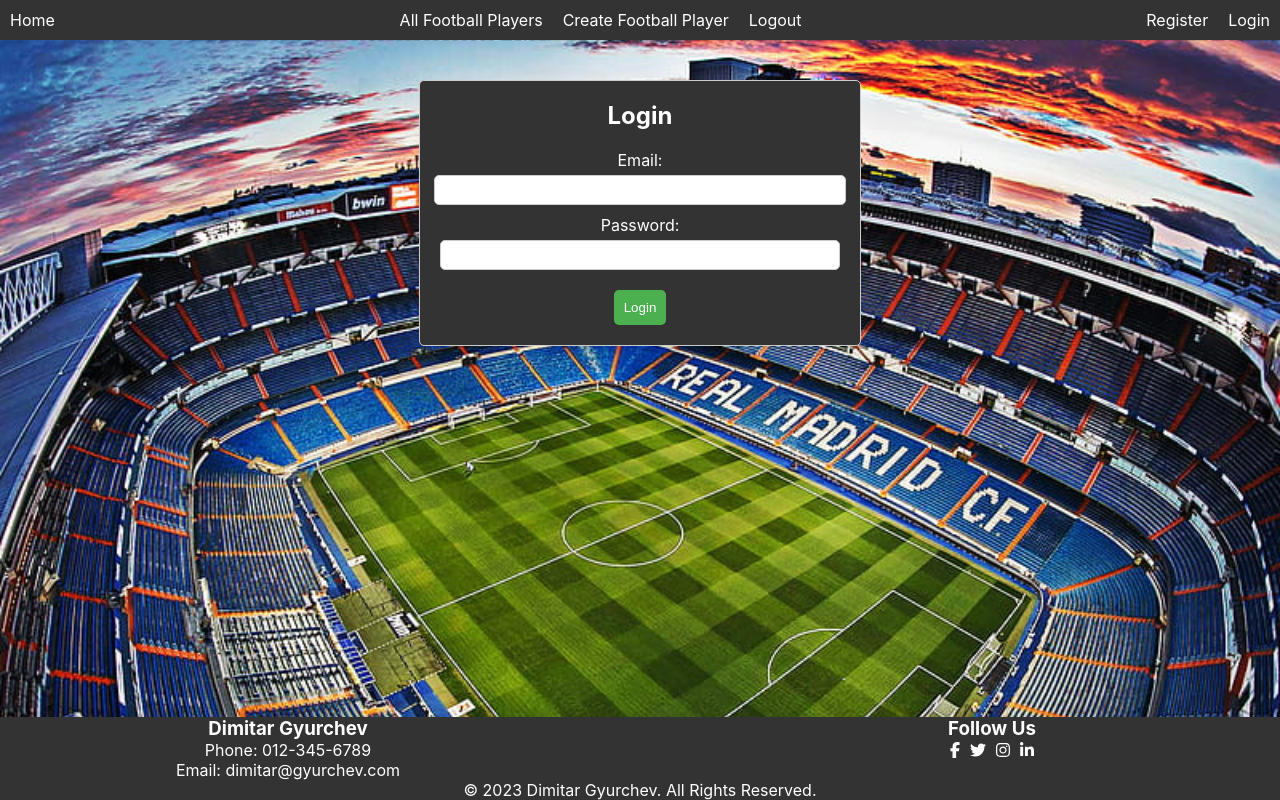
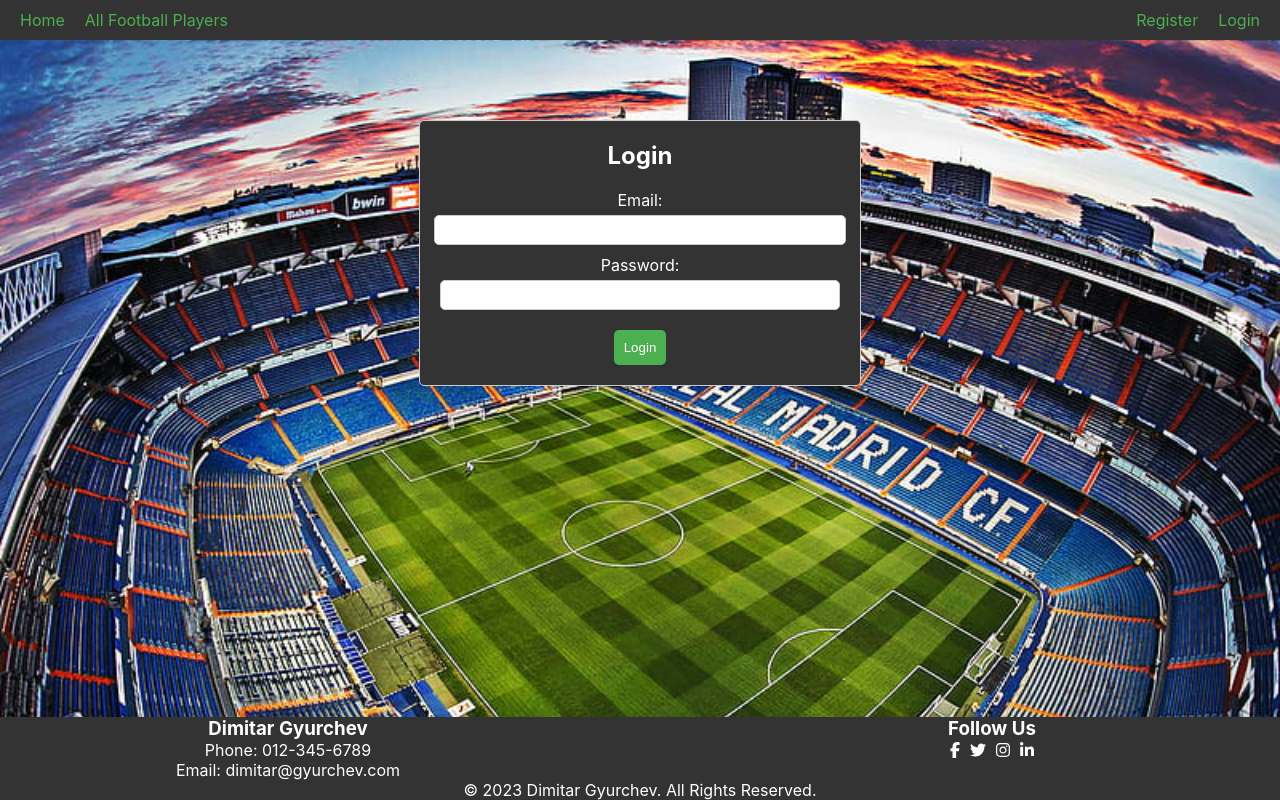
Before and after one commit to DimitarGyurchev/football-players, a React (Create React App) app: page /login in a window 1280 px wide. Built offline with nearby package versions, Linux system fonts and the light colour scheme.

Commit message:
header auth fixed

```diff
--- a/src/components/Header/Header.js
+++ b/src/components/Header/Header.js
@@ -1,22 +1,36 @@
 import styles from "./Header.module.css"
+
+import { useContext } from 'react';
 import { Link } from 'react-router-dom'
+
+import { AuthContext } from '../../contexts/AuthContext';
+
 export const Header = () => {
+
+    const { isAuthenticated, userEmail } = useContext(AuthContext);
+
     return (
 
         <header>
             <nav>
                 <div>
                     <Link to="/">Home</Link>
+                    <Link to="/catalog">All Football Players</Link>
                 </div>
+                {isAuthenticated && (
                     <div id="user">
-                    <Link to="/catalog">All Football Players</Link>
+                        <span id="userEmail">Welcome: {userEmail}</span>
                         <Link to="/create">Create Football Player</Link>
                         <Link to="/logout">Logout</Link>
                     </div>
+                )}
+
+                {!isAuthenticated && (
                     <div id="guest">
                         <Link to="/register">Register</Link>
                         <Link to="/login">Login</Link>
                     </div>
+                )}
             </nav>
         </header>
     );
--- a/src/components/Header/Header.module.css
+++ b/src/components/Header/Header.module.css
@@ -1,34 +1,22 @@
-header {
+nav {
     display: flex;
+    justify-content: space-between;
     align-items: center;
-    justify-content: space-between;
     padding: 10px;
     background-color: #333;
-    color: white;
-    position: fixed;
-    top: 0;
-    left: 0;
-    width: 100%;
-}
-
-nav {
-    display: flex;
-    align-items: center;
-    justify-content: space-between;
-    flex-wrap: wrap;
-    width: 100%;
+    color: #fff;
 }
 
 nav a {
-    margin-right: 20px;
-    color: white;
+    color: #4CAF50;
+    padding: 10px;
     text-decoration: none;
-    font-size: 16px;
     transition: all 0.2s ease-in-out;
 }
 
 nav a:hover {
-    color: #4CAF50;
+    background-color: #4CAF50;
+    color: #fff;
 }
 
 #user,
@@ -37,46 +25,10 @@
     align-items: center;
 }
 
-#user {
-    margin-left: auto;
-}
-
-#guest {
-    display: flex;
-    align-items: center;
-    padding-right: 20px;
+#userEmail {
     margin-right: 10px;
 }
 
-/*
-#guest a {
-    margin-left: 20px;
-    padding-left: 20px;
-    padding-right: 20px;
-} */
-
 #guest a:first-child {
-    margin-left: 0;
+    margin-right: 10px;
 }
-
-#user a,
-#guest a {
-    color: white;
-    text-decoration: none;
-    font-size: 16px;
-    transition: all 0.2s ease-in-out;
-}
-
-#user a:hover,
-#guest a:hover {
-    color: #4CAF50;
-}
-
-#guest {
-    margin-left: auto;
-    padding-right: 10px;
-}
-
-#user {
-    margin-right: auto;
-}
```
Lines whose indentation alone changed are shown as unchanged.
